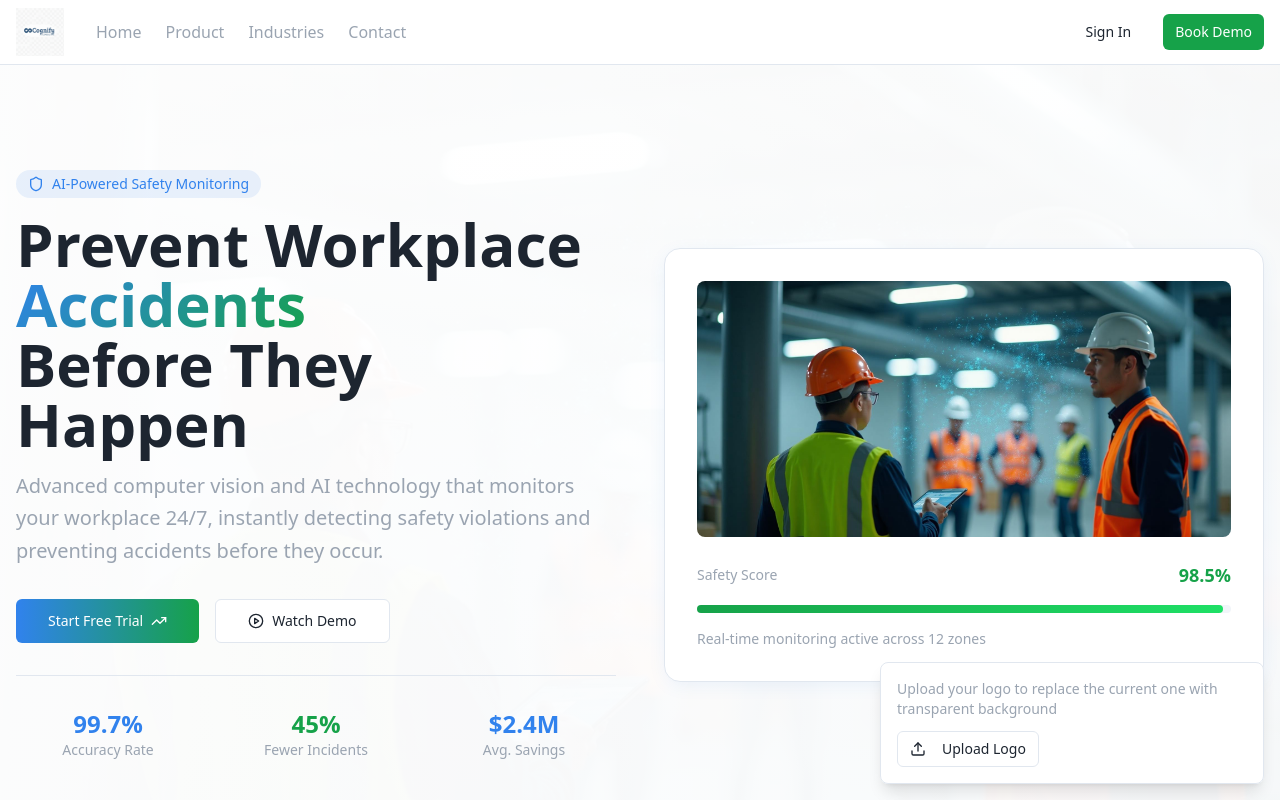
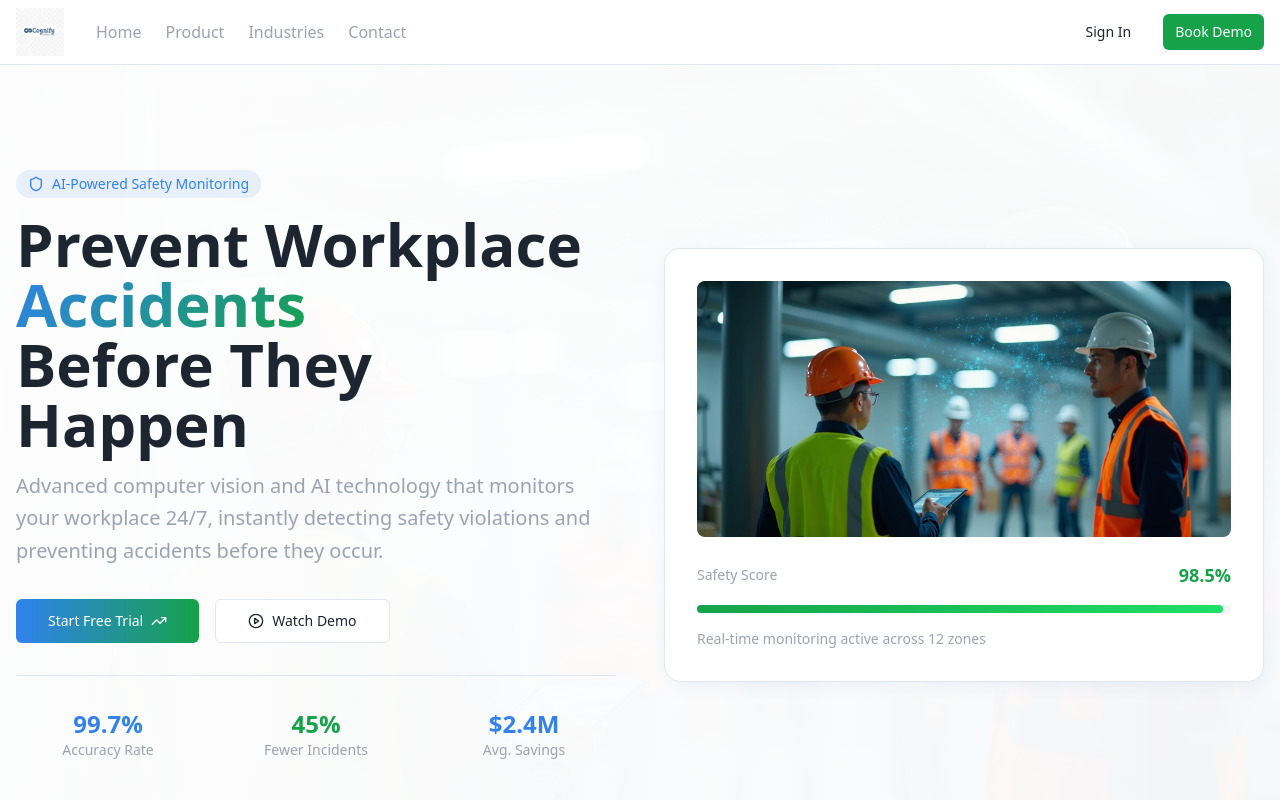
Before and after one commit to shekhawaty/safetyguard-ai-platform, a React (Vite) app: page / in a window 1280 px wide. Shown: the top 800 px of the page. Built offline with nearby package versions, Linux system fonts and the light colour scheme.

Commit message:
Remove logo uploader and add publish steps

```diff
--- a/src/components/Header.tsx
+++ b/src/components/Header.tsx
@@ -1,26 +1,16 @@
 import { Button } from "@/components/ui/button";
 import { Menu } from "lucide-react";
-import { useState } from "react";
 import cognifyLogo from "@/assets/cognify-logo.png";
-import LogoUploader from "./LogoUploader";
 
 const Header = () => {
-  const [currentLogo, setCurrentLogo] = useState(cognifyLogo);
-
-  const handleLogoProcessed = (logoUrl: string) => {
-    setCurrentLogo(logoUrl);
-  };
-
   return (
-    <>
-      <LogoUploader onLogoProcessed={handleLogoProcessed} />
     <header className="border-b border-border bg-background/95 backdrop-blur supports-[backdrop-filter]:bg-background/60 sticky top-0 z-50">
       <div className="container mx-auto px-4">
         <div className="flex h-16 items-center justify-between">
           <div className="flex items-center space-x-8">
             <div className="flex items-center space-x-3">
               <img
-                src={currentLogo}
+                src={cognifyLogo}
                 alt="Cognify AI Consulting"
                 className="h-12 w-auto"
               />
@@ -56,7 +46,6 @@ const Header = () => {
         </div>
       </div>
     </header>
-    </>
   );
 };
 
```
